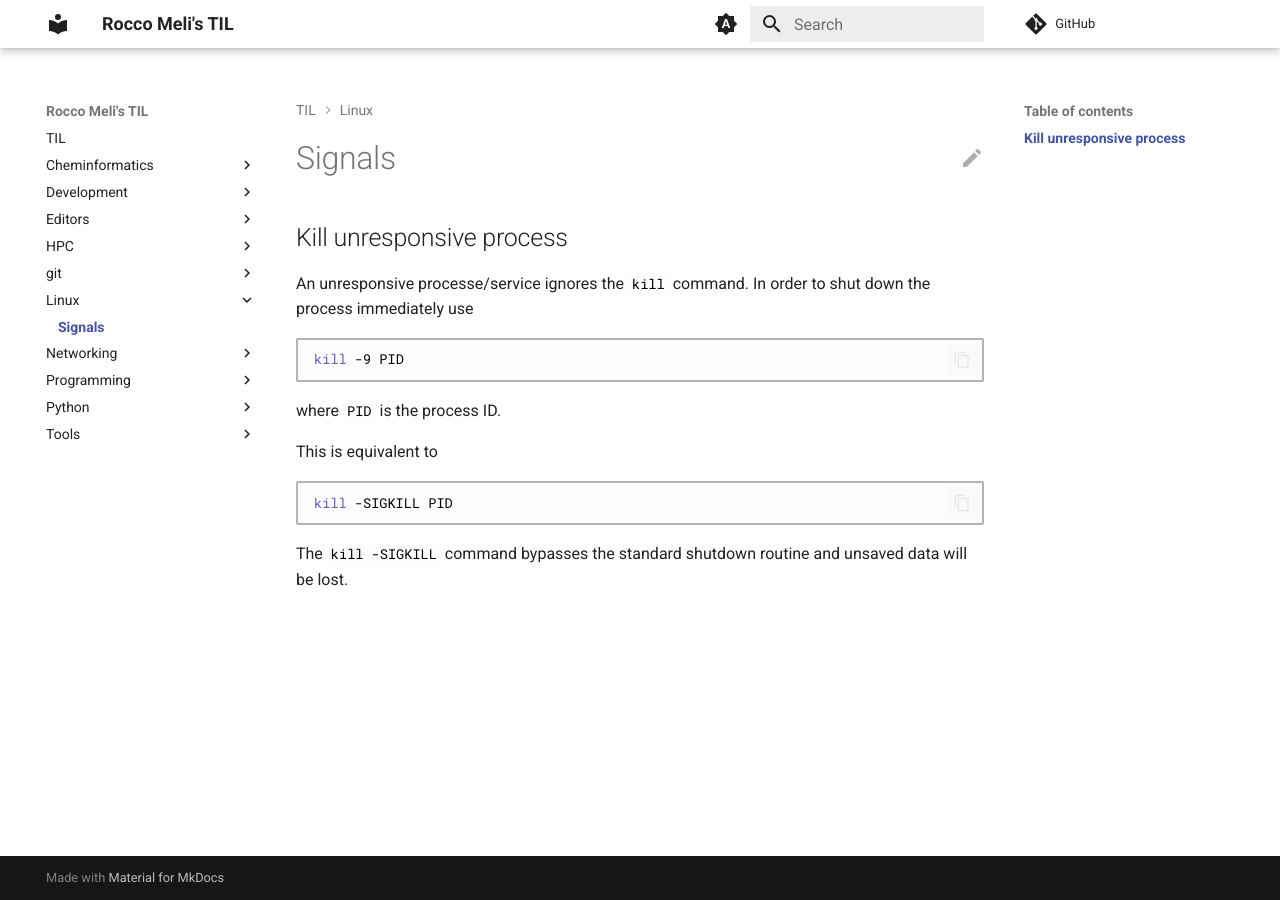
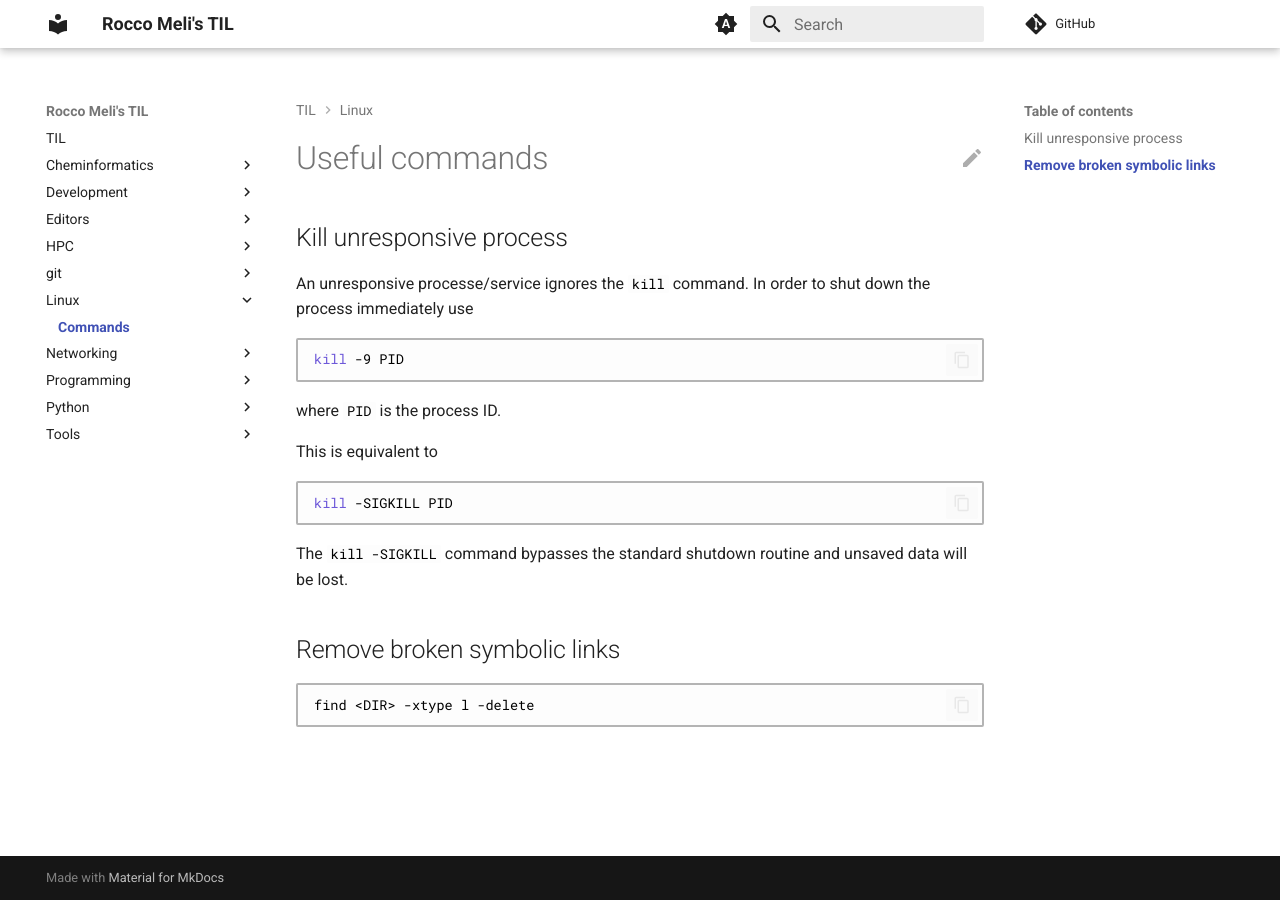
Before and after one commit to RMeli/TIL, an MkDocs documentation site: the page built from docs/linux/commands.md, in a window 1280 px wide. Built offline with MkDocs 1.6.1 and Material for MkDocs 9.7.7, drawn with Linux system fonts in a browser that asks for light colours; comment, search, counter and statistics services are not loaded.

Commit message:
remove broken symlinks

````diff
--- a/docs/linux/signals.md
+++ b/docs/linux/commands.md
@@ -1,4 +1,4 @@
-# Signals
+# Useful commands
 
 ## Kill unresponsive process
 
@@ -18,3 +18,9 @@ kill -SIGKILL PID
 ```
 
 The `kill -SIGKILL` command bypasses the standard shutdown routine and unsaved data will be lost.
+
+## Remove broken symbolic links
+
+```bash
+find <DIR> -xtype l -delete
+```
--- a/mkdocs.yaml
+++ b/mkdocs.yaml
@@ -24,7 +24,7 @@ nav:
     - 'git': git/git.md
     - 'GitHub': git/github.md
   - 'Linux':
-    - 'Signals': linux/signals.md
+    - 'Commands': linux/commands.md
   - 'Networking':
     - 'SSH': networking/ssh.md
   - 'Programming':
````
